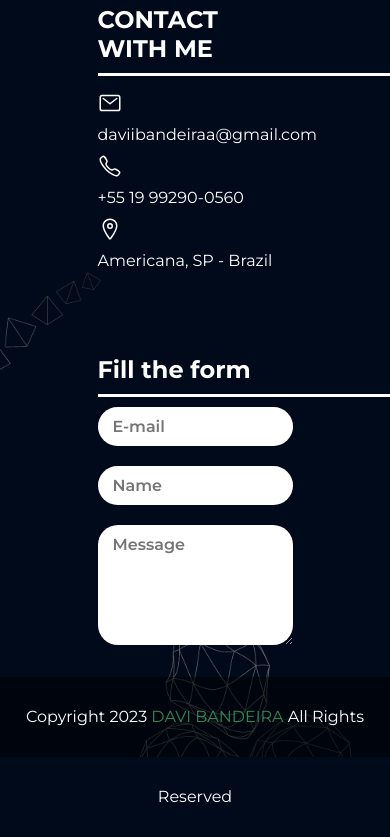
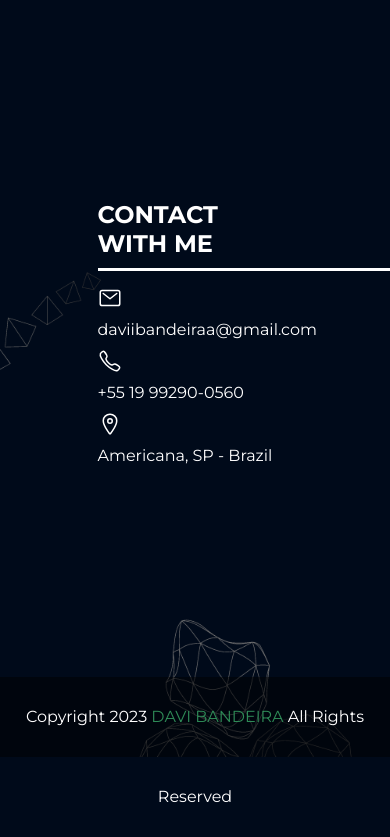
Before and after one commit to daviibandeiraa/portfolio, a plain HTML site: page index.html in a window 390 px wide. Shown: the part 2619-3456 px from the top of the page. Drawn offline with nearby package versions, Linux system fonts and the light colour scheme.

```diff
--- a/index.html
+++ b/index.html
@@ -137,15 +137,6 @@
           <ion-icon name="location-outline"></ion-icon>
           <span>Americana, SP - Brazil</span>
 
-        </div>
-        <div class="contact-right">
-          <h1>Fill the form</h1>
-          <div class="linha"></div>
-          <input type="email" placeholder="E-mail">
-          <input type="text" placeholder="Name">
-          <textarea placeholder="Message"></textarea>
-        </div>
-
       </div>
     </div>
   </section>
--- a/style.css
+++ b/style.css
@@ -376,41 +376,6 @@ header .menu ul li a:hover {
   padding: 5px;
 }
 
-#contact .content-contact .contact-right {
-  width: 50%;
-  display: flex;
-  flex-direction: column;
-  color: #fff;
-}
-
-#contact .content-contact .contact-left h1 {
-  font-size: 2rem;
-  text-transform: uppercase;
-}
-
-#contact .content-contact .contact-right input[type=email],
-#contact .content-contact .contact-right input[type=text] {
-  border-radius: 20px;
-  border: none;
-  padding: 15px 20px;
-  margin-bottom: 20px;
-  font-size: 1.2rem;
-  font-weight: 600;
-  outline: none;
-}
-
-#contact .content-contact .contact-right textarea {
-  width: 100%;
-  height: 120px;
-  border-radius: 20px;
-  border: none;
-  margin-bottom: 20px;
-  font-size: 1.2rem;
-  font-weight: 600;
-  outline: none;
-  padding-bottom: 15px 20px;
-}
-
 /*===== footer =====*/
 footer {
   width: 100%;
@@ -542,19 +507,6 @@ footer a {
       font-size: 1rem;
       padding: 5px 0;
   }
-  #contact .content-contact .contact-right h1{
-      font-size: 1.5rem;
-      margin-top: 80px;
-  }
-  #contact .content-contact .contact-right input[type=email],
-  #contact .content-contact .contact-right input[type=text]{
-      padding: 10px 15px;
-      font-size: 1rem;
-  }
-  #contact .content-contact .contact-right textarea{
-      padding: 10px 15px;
-      font-size: 1rem;
-  }
 }
 @media screen and (max-width: 750px){
   header{
```
